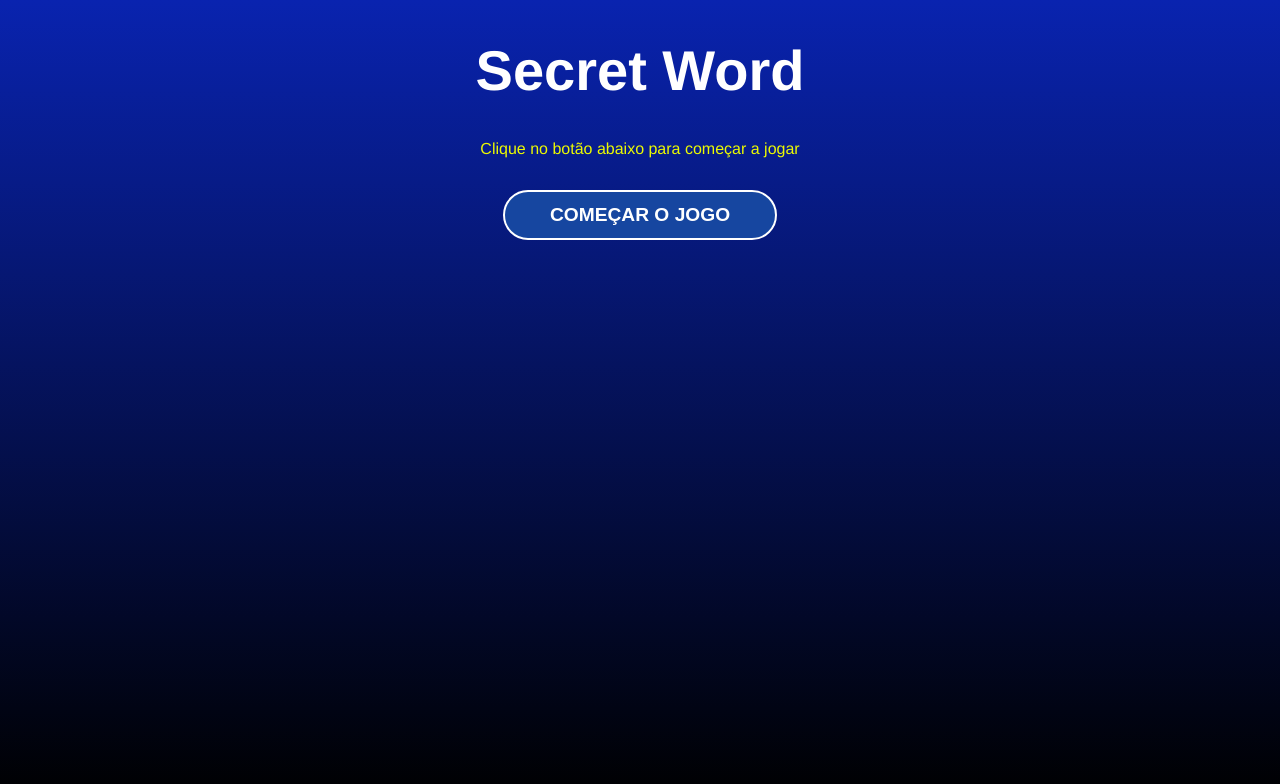
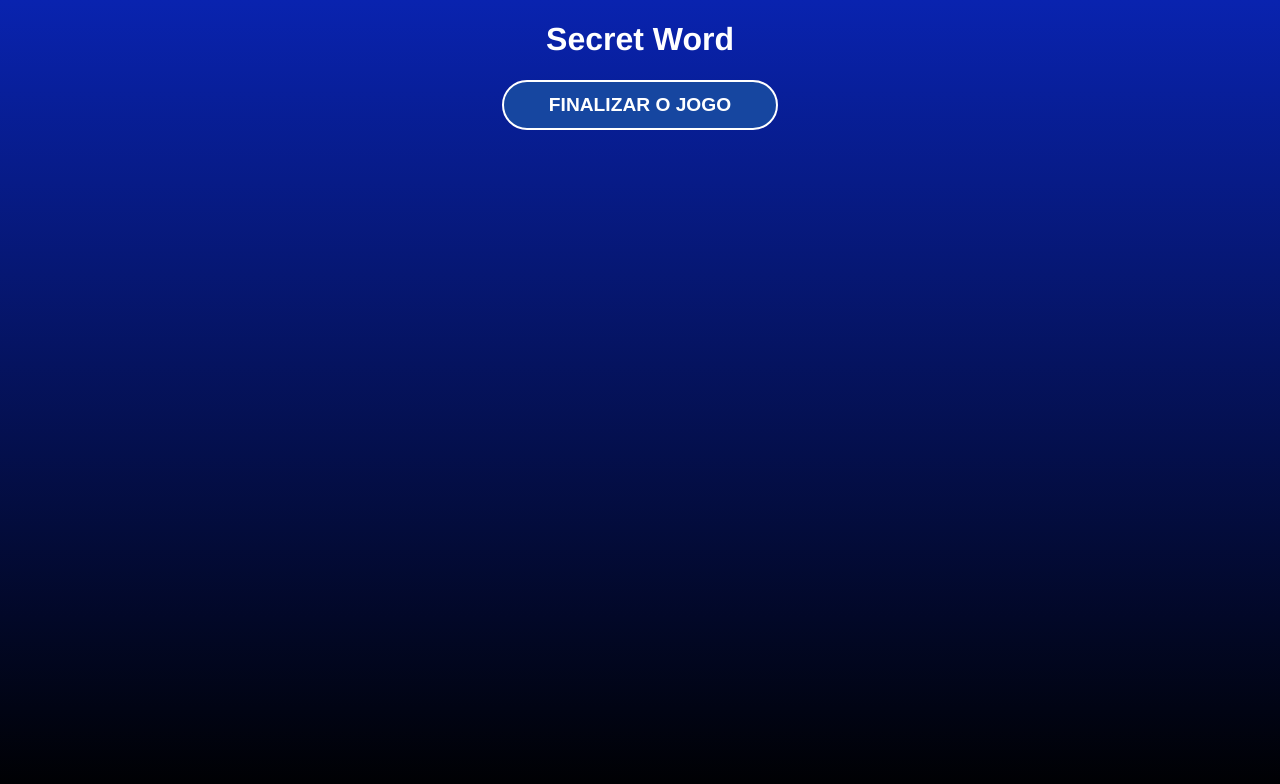
Before and after one commit to LeonardoAMello/learning-react-secret-word, a React (Vite) app: page / in a window 1280 px wide. Both pictures are taken after a click on the button "COMEÇAR O JOGO". Shown: the top 784 px of the page. Built offline with nearby package versions, Linux system fonts and the light colour scheme.

Commit message:
Ingame screen, results screen and page navigation control

```diff
--- a/src/App.jsx
+++ b/src/App.jsx
@@ -1,13 +1,46 @@
 // Components
 import StartScreen from './components/StartScreen'
+import GameScreen from './components/GameScreen'
+import ResultsScreen from './components/ResultsScreen'
+
+// React
+
+import { useCallback, useEffect, useState } from 'react'
+
+// Data
+
+import { wordsList } from './data/words'
 
 // CSS
 import './App.css'
 
+const stages = [
+  {id: 1, name: "start"},
+  {id: 2, name: "game"},
+  {id: 3, name: "results"}
+]
+
 function App() {
+  const [gameStage, setGameStage] = useState(stages[0].name);
+  const [words] = useState(wordsList);
+
+  const startGame = () => {
+    setGameStage(stages[1].name);
+  }
+
+  const verifyLetter = () => {
+    setGameStage(stages[2].name);
+  }
+
+  const returnStart = () => {
+    setGameStage(stages[0].name);
+  }
+
   return (
     <div className='App'>
-      <StartScreen/>
+      {gameStage === 'start' && <StartScreen startGame={startGame}/>}
+      {gameStage === 'game' && <GameScreen verifyLetter={verifyLetter}/>}
+      {gameStage === 'results' && <ResultsScreen returnStart={returnStart}/>}
     </div>
   )
 }
--- /dev/null
+++ b/src/components/GameScreen.jsx
@@ -0,0 +1,12 @@
+import './GameScreen.css'
+
+const GameScreen = ({verifyLetter}) => {
+  return (
+    <div>
+      <h1>Secret Word</h1>
+      <button onClick={verifyLetter}>Finalizar o jogo</button>
+    </div>
+  )
+}
+
+export default GameScreen
--- /dev/null
+++ b/src/components/ResultsScreen.jsx
@@ -0,0 +1,12 @@
+import './ResultsScreen.css'
+
+const ResultsScreen = ({returnStart}) => {
+  return (
+    <div>
+      <h1>Secret Word</h1>
+      <button onClick={returnStart}>Voltar para o início</button>
+    </div>
+  )
+}
+
+export default ResultsScreen
--- a/src/components/StartScreen.jsx
+++ b/src/components/StartScreen.jsx
@@ -1,12 +1,12 @@
 
 import './StartScreen.css';
 
-const StartScreen = () => {
+const StartScreen = ({startGame}) => {
   return (
     <div className='start_screen'>
         <h1>Secret Word</h1>
         <p>Clique no botão abaixo para começar a jogar</p>
-        <button>Começar o jogo</button>
+        <button onClick={startGame}>Começar o jogo</button>
     </div>
   )
 }
```
Also changed, not shown: src/components/GameScreen.css (added), src/components/ResultsScreen.css (added).
